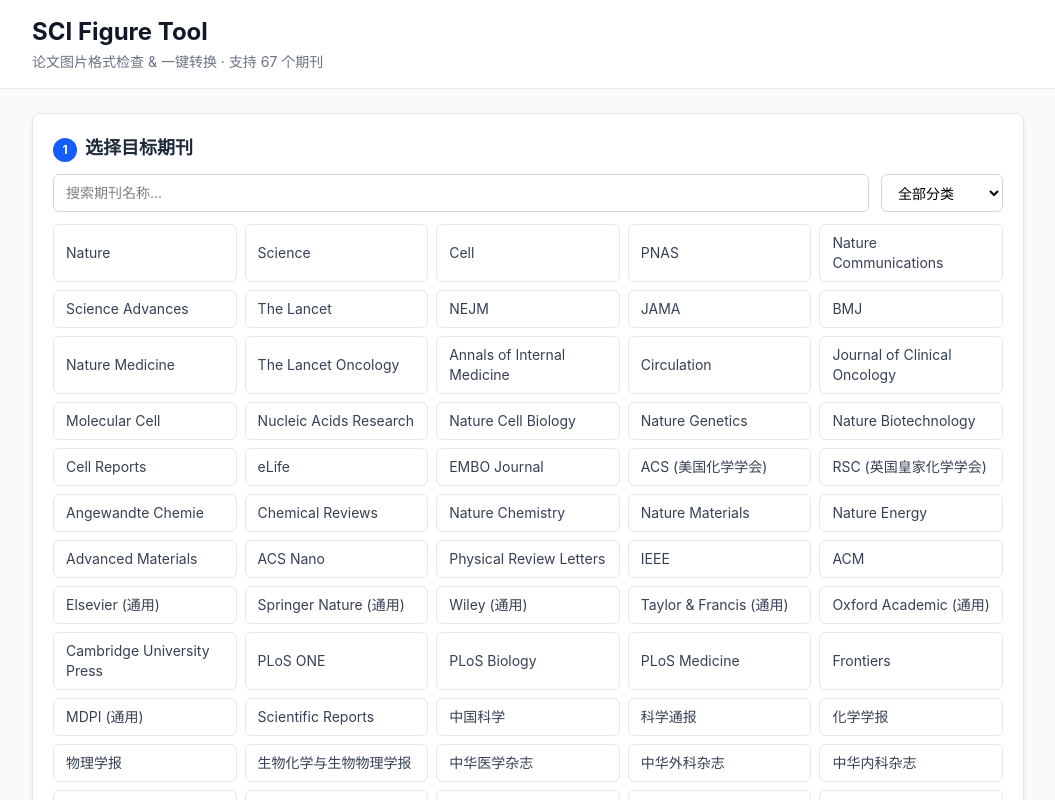
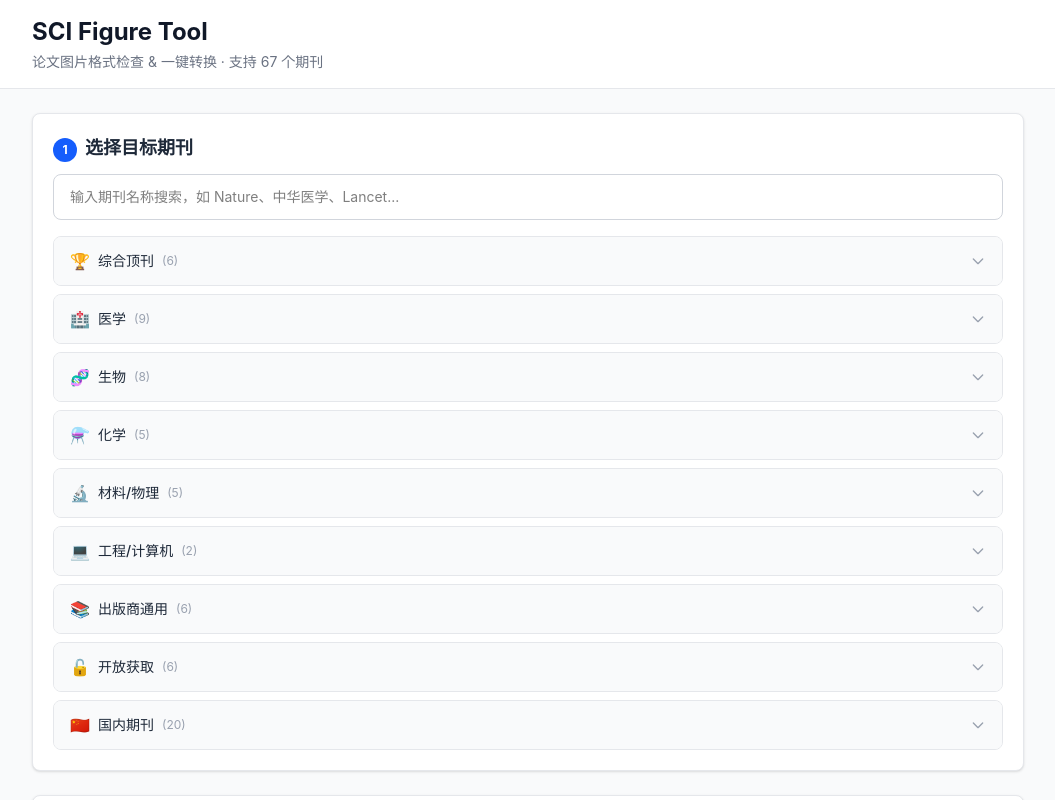
Before and after one commit to biquan678/sci-figure-tool, a React (Vite) app: page / in a window 1280 px wide. Shown: the top 800 px of the page, without its empty margins (112-1167 px from the left). Built offline with nearby package versions, Linux system fonts and the light colour scheme.

Commit message:
重构期刊选择UI：搜索优先+分类折叠，不再平铺所有按钮

```diff
--- a/src/App.tsx
+++ b/src/App.tsx
@@ -1,4 +1,4 @@
-import { useState, useCallback } from 'react';
+import { useState, useCallback, useMemo } from 'react';
 import { journals, categories } from './data/journals';
 import type { JournalRequirement } from './data/journals';
 import { loadImage, checkImage, convertImage, formatSize } from './lib/image-utils';
@@ -6,8 +6,8 @@
 
 function App() {
   const [selectedJournal, setSelectedJournal] = useState<JournalRequirement | null>(null);
-  const [categoryFilter, setCategoryFilter] = useState('');
   const [searchQuery, setSearchQuery] = useState('');
+  const [expandedCat, setExpandedCat] = useState<string | null>(null);
   const [imageInfo, setImageInfo] = useState<ImageInfo | null>(null);
   const [checkResults, setCheckResults] = useState<CheckResult[]>([]);
   const [converting, setConverting] = useState(false);
@@ -15,11 +15,26 @@
   const [outputFormat, setOutputFormat] = useState<'png' | 'jpeg'>('png');
   const [dragOver, setDragOver] = useState(false);
 
-  const filteredJournals = journals.filter(j => {
-    const matchCat = !categoryFilter || j.category === categoryFilter;
-    const matchSearch = !searchQuery || j.name.toLowerCase().includes(searchQuery.toLowerCase());
-    return matchCat && matchSearch;
-  });
+  // 搜索结果
+  const searchResults = useMemo(() => {
+    if (!searchQuery.trim()) return [];
+    const q = searchQuery.toLowerCase();
+    return journals.filter(j =>
+      j.name.toLowerCase().includes(q) ||
+      j.category.toLowerCase().includes(q) ||
+      j.notes.toLowerCase().includes(q)
+    ).slice(0, 12);
+  }, [searchQuery]);
+
+  // 按分类分组
+  const journalsByCategory = useMemo(() => {
+    const map: Record<string, JournalRequirement[]> = {};
+    for (const j of journals) {
+      if (!map[j.category]) map[j.category] = [];
+      map[j.category].push(j);
+    }
+    return map;
+  }, []);
 
   const handleFile = useCallback(async (file: File) => {
     if (!file.type.startsWith('image/')) { alert('请上传图片文件'); return; }
@@ -32,6 +47,7 @@
 
   const handleJournalSelect = (j: JournalRequirement) => {
     setSelectedJournal(j);
+    setSearchQuery('');
     if (imageInfo) setCheckResults(checkImage(imageInfo, j));
   };
 
@@ -52,6 +68,12 @@
 
   const passCount = checkResults.filter(r => r.pass).length;
 
+  const catIcons: Record<string, string> = {
+    '综合顶刊': '🏆', '医学': '🏥', '生物': '🧬', '化学': '⚗️',
+    '材料/物理': '🔬', '工程/计算机': '💻', '出版商通用': '📚',
+    '开放获取': '🔓', '国内期刊': '🇨🇳',
+  };
+
   return (
     <div className="min-h-screen bg-gray-50">
       <header className="bg-white border-b border-gray-200">
@@ -69,23 +91,88 @@
             <span className="inline-flex items-center justify-center w-6 h-6 rounded-full bg-blue-600 text-white text-xs font-bold mr-2">1</span>
             选择目标期刊
           </h2>
-          <div className="flex gap-3 mb-3 flex-col sm:flex-row">
-            <input type="text" placeholder="搜索期刊名称..." value={searchQuery} onChange={e => setSearchQuery(e.target.value)}
-              className="flex-1 px-3 py-2 border border-gray-300 rounded-md text-sm focus:outline-none focus:ring-2 focus:ring-blue-500" />
-            <select value={categoryFilter} onChange={e => setCategoryFilter(e.target.value)}
-              className="px-3 py-2 border border-gray-300 rounded-md text-sm focus:outline-none focus:ring-2 focus:ring-blue-500">
-              <option value="">全部分类</option>
-              {categories.map(c => <option key={c} value={c}>{c}</option>)}
-            </select>
+
+          {/* 搜索框 */}
+          <div className="relative mb-4">
+            <input type="text" placeholder="输入期刊名称搜索，如 Nature、中华医学、Lancet..."
+              value={searchQuery} onChange={e => setSearchQuery(e.target.value)}
+              className="w-full px-4 py-3 border border-gray-300 rounded-lg text-sm focus:outline-none focus:ring-2 focus:ring-blue-500 focus:border-transparent" />
+            {searchQuery && (
+              <button onClick={() => setSearchQuery('')}
+                className="absolute right-3 top-1/2 -translate-y-1/2 text-gray-400 hover:text-gray-600 text-lg">×</button>
+            )}
           </div>
-          <div className="grid grid-cols-2 sm:grid-cols-3 md:grid-cols-4 lg:grid-cols-5 gap-2">
-            {filteredJournals.map(j => (
-              <button key={j.name} onClick={() => handleJournalSelect(j)}
-                className={`px-3 py-2 text-sm rounded-md border transition-colors text-left ${selectedJournal?.name === j.name ? 'bg-blue-600 text-white border-blue-600' : 'bg-white text-gray-700 border-gray-200 hover:border-blue-400 hover:bg-blue-50'}`}>
-                {j.name}
-              </button>
-            ))}
-          </div>
+
+          {/* 搜索结果 */}
+          {searchQuery.trim() && (
+            <div className="mb-4">
+              {searchResults.length > 0 ? (
+                <div className="grid grid-cols-1 sm:grid-cols-2 md:grid-cols-3 gap-2">
+                  {searchResults.map(j => (
+                    <button key={j.name} onClick={() => handleJournalSelect(j)}
+                      className={`px-3 py-2.5 text-sm rounded-lg border transition-all text-left ${
+                        selectedJournal?.name === j.name
+                          ? 'bg-blue-600 text-white border-blue-600 shadow-sm'
+                          : 'bg-white text-gray-700 border-gray-200 hover:border-blue-400 hover:bg-blue-50'
+                      }`}>
+                      <div className="font-medium">{j.name}</div>
+                      <div className={`text-xs mt-0.5 ${selectedJournal?.name === j.name ? 'text-blue-100' : 'text-gray-400'}`}>{j.category}</div>
+                    </button>
+                  ))}
+                </div>
+              ) : (
+                <p className="text-sm text-gray-400 text-center py-4">未找到匹配的期刊</p>
+              )}
+            </div>
+          )}
+
+          {/* 分类折叠列表 */}
+          {!searchQuery.trim() && (
+            <div className="space-y-2">
+              {categories.map(cat => (
+                <div key={cat} className="border border-gray-200 rounded-lg overflow-hidden">
+                  <button onClick={() => setExpandedCat(expandedCat === cat ? null : cat)}
+                    className="w-full flex items-center justify-between px-4 py-3 bg-gray-50 hover:bg-gray-100 transition-colors text-left">
+                    <div className="flex items-center gap-2">
+                      <span>{catIcons[cat] || '📄'}</span>
+                      <span className="font-medium text-gray-800 text-sm">{cat}</span>
+                      <span className="text-xs text-gray-400">({journalsByCategory[cat]?.length || 0})</span>
+                    </div>
+                    <svg className={`w-4 h-4 text-gray-400 transition-transform ${expandedCat === cat ? 'rotate-180' : ''}`}
+                      fill="none" stroke="currentColor" viewBox="0 0 24 24">
+                      <path strokeLinecap="round" strokeLinejoin="round" strokeWidth={2} d="M19 9l-7 7-7-7" />
+                    </svg>
+                  </button>
+                  {expandedCat === cat && (
+                    <div className="p-3 grid grid-cols-2 sm:grid-cols-3 md:grid-cols-4 gap-2 bg-white">
+                      {journalsByCategory[cat]?.map(j => (
+                        <button key={j.name} onClick={() => handleJournalSelect(j)}
+                          className={`px-3 py-2 text-sm rounded-md border transition-all text-left ${
+                            selectedJournal?.name === j.name
+                              ? 'bg-blue-600 text-white border-blue-600 shadow-sm'
+                              : 'bg-white text-gray-700 border-gray-200 hover:border-blue-400 hover:bg-blue-50'
+                          }`}>
+                          {j.name}
+                        </button>
+                      ))}
+                    </div>
+                  )}
+                </div>
+              ))}
+            </div>
+          )}
+
+          {/* 已选期刊标签 */}
+          {selectedJournal && !searchQuery.trim() && (
+            <div className="mt-3 flex items-center gap-2 text-sm">
+              <span className="text-gray-500">已选：</span>
+              <span className="inline-flex items-center gap-1 px-3 py-1 bg-blue-100 text-blue-700 rounded-full font-medium">
+                {selectedJournal.name}
+                <button onClick={() => { setSelectedJournal(null); setCheckResults([]); }}
+                  className="ml-1 text-blue-400 hover:text-blue-600">×</button>
+              </span>
+            </div>
+          )}
         </section>
 
         {/* 期刊要求详情 */}
```
